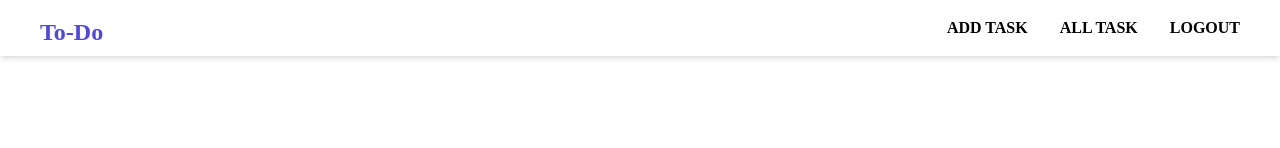
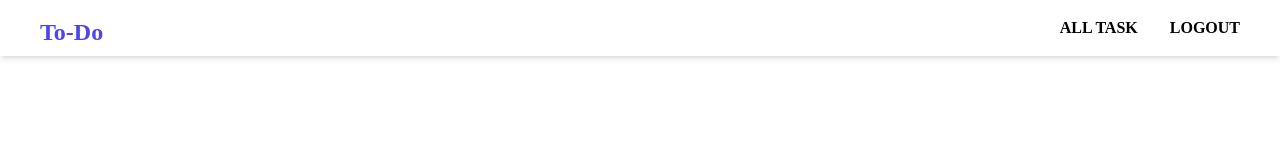
Before and after one commit to shoronshaha/to-do-app, a React (Create React App) app: page / in a window 1280 px wide. Shown: the top 148 px of the page. Built offline with nearby package versions, Linux system fonts and the light colour scheme; no server answers; sample sign-in values are in the browser's storage; what tw-elements would draw is missing.

Commit message:
remove addtask form navbar

```diff
--- a/src/Components/Shared/Navbar/Navbar.js
+++ b/src/Components/Shared/Navbar/Navbar.js
@@ -31,7 +31,7 @@ const Navbar = () => {
 
                     {
                         user && <>
-                            <li className='md:ml-8 text-[16px] md:my-0 my-7 text-gray-800 hover:text-gray-400 duration-500 font-bold '><CustomLink to='/addTask'>ADD TASK</CustomLink></li>
+
                             <li className='md:ml-8 text-[16px] md:my-0 my-7 text-gray-800 hover:text-gray-400 duration-500 font-bold '><CustomLink to='/allTask'>ALL TASK</CustomLink></li>
 
                         </>
```
